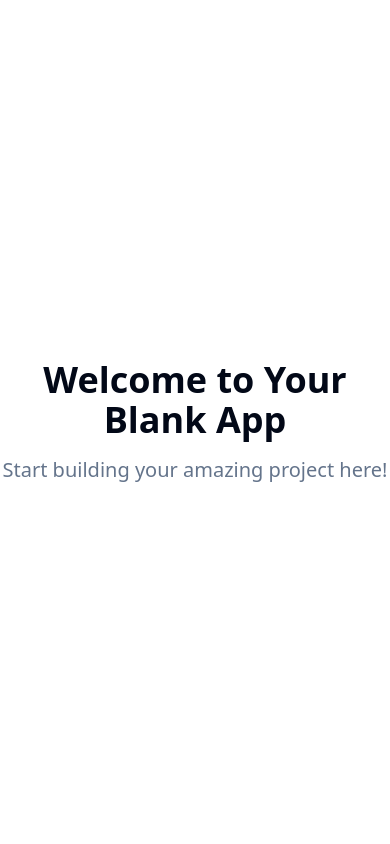
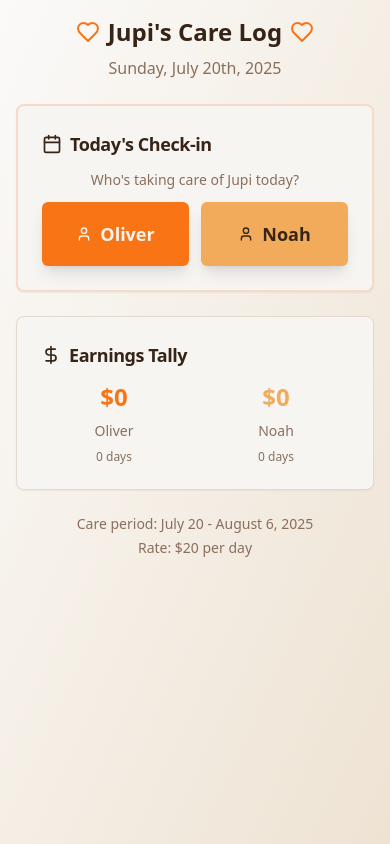
Before and after one commit to bennbennett/oliver-noah-cat-care, a React (Vite) app: page / in a window 390 px wide. Built offline with nearby package versions, Linux system fonts and the light colour scheme.

Commit message:
Add cat-sitting UI
Implement a mobile-friendly UI for logging cat-sitting duties for Oliver and Noah, including date selection, name selection, and a tally system to track earnings.

```diff
--- /dev/null
+++ b/src/components/CatCareTracker.tsx
@@ -0,0 +1,226 @@
+import React, { useState, useEffect } from 'react';
+import { Button } from '@/components/ui/button';
+import { Card, CardContent, CardHeader, CardTitle } from '@/components/ui/card';
+import { Badge } from '@/components/ui/badge';
+import { Calendar, DollarSign, User, Heart } from 'lucide-react';
+import { format, isToday, parseISO } from 'date-fns';
+import { useToast } from '@/hooks/use-toast';
+
+interface CheckIn {
+  date: string;
+  caregiver: 'oliver' | 'noah';
+  timestamp: string;
+}
+
+const CatCareTracker = () => {
+  const [checkIns, setCheckIns] = useState<CheckIn[]>([]);
+  const [todayCheckedIn, setTodayCheckedIn] = useState<string | null>(null);
+  const { toast } = useToast();
+
+  // Date range for cat care (July 20, 2025 - August 6, 2025)
+  const startDate = '2025-07-20';
+  const endDate = '2025-08-06';
+  const payPerDay = 20;
+
+  // Load data from localStorage on component mount
+  useEffect(() => {
+    const savedCheckIns = localStorage.getItem('catCareCheckIns');
+    if (savedCheckIns) {
+      const parsed = JSON.parse(savedCheckIns);
+      setCheckIns(parsed);
+
+      // Check if someone already checked in today
+      const today = format(new Date(), 'yyyy-MM-dd');
+      const todayCheckIn = parsed.find((checkIn: CheckIn) => checkIn.date === today);
+      if (todayCheckIn) {
+        setTodayCheckedIn(todayCheckIn.caregiver);
+      }
+    }
+  }, []);
+
+  // Save to localStorage whenever checkIns change
+  useEffect(() => {
+    localStorage.setItem('catCareCheckIns', JSON.stringify(checkIns));
+  }, [checkIns]);
+
+  const handleCheckIn = (caregiver: 'oliver' | 'noah') => {
+    const today = format(new Date(), 'yyyy-MM-dd');
+
+    if (todayCheckedIn) {
+      toast({
+        title: "Already checked in today!",
+        description: `${todayCheckedIn === 'oliver' ? 'Oliver' : 'Noah'} already checked in for today.`,
+        variant: "destructive",
+      });
+      return;
+    }
+
+    const newCheckIn: CheckIn = {
+      date: today,
+      caregiver,
+      timestamp: new Date().toISOString(),
+    };
+
+    setCheckIns(prev => [...prev, newCheckIn]);
+    setTodayCheckedIn(caregiver);
+
+    toast({
+      title: "Check-in successful! 🐱",
+      description: `${caregiver === 'oliver' ? 'Oliver' : 'Noah'} checked in for today. Great job taking care of Jupi!`,
+    });
+  };
+
+  const getEarnings = (caregiver: 'oliver' | 'noah') => {
+    return checkIns.filter(checkIn => checkIn.caregiver === caregiver).length * payPerDay;
+  };
+
+  const getRecentCheckIns = () => {
+    return checkIns
+      .sort((a, b) => new Date(b.timestamp).getTime() - new Date(a.timestamp).getTime())
+      .slice(0, 5);
+  };
+
+  const today = format(new Date(), 'EEEE, MMMM do, yyyy');
+
+  return (
+    <div className="min-h-screen bg-gradient-to-br from-background to-cat-cream p-4">
+      <div className="max-w-md mx-auto space-y-6">
+
+        {/* Header */}
+        <div className="text-center space-y-2">
+          <div className="flex items-center justify-center gap-2 text-2xl font-bold text-foreground">
+            <Heart className="h-6 w-6 text-primary" />
+            <span>Jupi's Care Log</span>
+            <Heart className="h-6 w-6 text-primary" />
+          </div>
+          <p className="text-muted-foreground">
+            {today}
+          </p>
+        </div>
+
+        {/* Today's Check-in */}
+        <Card className="border-2 border-primary/20">
+          <CardHeader className="pb-3">
+            <CardTitle className="flex items-center gap-2 text-lg">
+              <Calendar className="h-5 w-5" />
+              Today's Check-in
+            </CardTitle>
+          </CardHeader>
+          <CardContent className="space-y-4">
+            {todayCheckedIn ? (
+              <div className="text-center space-y-3">
+                <Badge variant="secondary" className="text-sm px-4 py-2">
+                  ✅ {todayCheckedIn === 'oliver' ? 'Oliver' : 'Noah'} checked in today!
+                </Badge>
+                <p className="text-muted-foreground text-sm">
+                  Thanks for taking great care of Jupi! 🐾
+                </p>
+              </div>
+            ) : (
+              <div className="space-y-3">
+                <p className="text-center text-muted-foreground text-sm">
+                  Who's taking care of Jupi today?
+                </p>
+                <div className="grid grid-cols-2 gap-3">
+                  <Button
+                    variant="oliver"
+                    size="lg"
+                    onClick={() => handleCheckIn('oliver')}
+                    className="h-16 text-lg font-semibold"
+                  >
+                    <User className="h-5 w-5" />
+                    Oliver
+                  </Button>
+                  <Button
+                    variant="noah"
+                    size="lg"
+                    onClick={() => handleCheckIn('noah')}
+                    className="h-16 text-lg font-semibold"
+                  >
+                    <User className="h-5 w-5" />
+                    Noah
+                  </Button>
+                </div>
+              </div>
+            )}
+          </CardContent>
+        </Card>
+
+        {/* Earnings Tally */}
+        <Card>
+          <CardHeader className="pb-3">
+            <CardTitle className="flex items-center gap-2 text-lg">
+              <DollarSign className="h-5 w-5" />
+              Earnings Tally
+            </CardTitle>
+          </CardHeader>
+          <CardContent>
+            <div className="grid grid-cols-2 gap-4">
+              <div className="text-center space-y-2">
+                <div className="text-2xl font-bold text-cat-orange">
+                  ${getEarnings('oliver')}
+                </div>
+                <div className="text-sm text-muted-foreground">
+                  Oliver
+                </div>
+                <div className="text-xs text-muted-foreground">
+                  {checkIns.filter(c => c.caregiver === 'oliver').length} days
+                </div>
+              </div>
+              <div className="text-center space-y-2">
+                <div className="text-2xl font-bold text-accent">
+                  ${getEarnings('noah')}
+                </div>
+                <div className="text-sm text-muted-foreground">
+                  Noah
+                </div>
+                <div className="text-xs text-muted-foreground">
+                  {checkIns.filter(c => c.caregiver === 'noah').length} days
+                </div>
+              </div>
+            </div>
+          </CardContent>
+        </Card>
+
+        {/* Recent Check-ins */}
+        {checkIns.length > 0 && (
+          <Card>
+            <CardHeader className="pb-3">
+              <CardTitle className="text-lg">Recent Check-ins</CardTitle>
+            </CardHeader>
+            <CardContent>
+              <div className="space-y-2">
+                {getRecentCheckIns().map((checkIn, index) => (
+                  <div
+                    key={`${checkIn.date}-${checkIn.caregiver}`}
+                    className="flex items-center justify-between p-3 bg-muted rounded-lg"
+                  >
+                    <div className="flex items-center gap-3">
+                      <div className={`w-3 h-3 rounded-full ${
+                        checkIn.caregiver === 'oliver' ? 'bg-cat-orange' : 'bg-accent'
+                      }`} />
+                      <span className="font-medium">
+                        {checkIn.caregiver === 'oliver' ? 'Oliver' : 'Noah'}
+                      </span>
+                    </div>
+                    <div className="text-sm text-muted-foreground">
+                      {format(parseISO(checkIn.date), 'MMM d')}
+                    </div>
+                  </div>
+                ))}
+              </div>
+            </CardContent>
+          </Card>
+        )}
+
+        {/* Period Info */}
+        <div className="text-center text-sm text-muted-foreground space-y-1">
+          <p>Care period: July 20 - August 6, 2025</p>
+          <p>Rate: $20 per day</p>
+        </div>
+      </div>
+    </div>
+  );
+};
+
+export default CatCareTracker;
--- a/src/components/ui/button.tsx
+++ b/src/components/ui/button.tsx
@@ -18,6 +18,9 @@ const buttonVariants = cva(
           "bg-secondary text-secondary-foreground hover:bg-secondary/80",
         ghost: "hover:bg-accent hover:text-accent-foreground",
         link: "text-primary underline-offset-4 hover:underline",
+        oliver: "bg-cat-orange text-primary-foreground hover:bg-cat-orange/90 shadow-lg",
+        noah: "bg-accent text-accent-foreground hover:bg-accent/90 shadow-lg",
+        success: "bg-success text-success-foreground hover:bg-success/90",
       },
       size: {
         default: "h-10 px-4 py-2",
--- a/src/index.css
+++ b/src/index.css
@@ -8,33 +8,44 @@ All colors MUST be HSL.
 
 @layer base {
   :root {
-    --background: 0 0% 100%;
-    --foreground: 222.2 84% 4.9%;
+    --background: 34 20% 98%;
+    --foreground: 25 40% 15%;
 
-    --card: 0 0% 100%;
-    --card-foreground: 222.2 84% 4.9%;
+    --card: 35 25% 96%;
+    --card-foreground: 25 40% 15%;
 
-    --popover: 0 0% 100%;
-    --popover-foreground: 222.2 84% 4.9%;
+    --popover: 35 25% 96%;
+    --popover-foreground: 25 40% 15%;
 
-    --primary: 222.2 47.4% 11.2%;
-    --primary-foreground: 210 40% 98%;
+    --primary: 25 95% 53%;
+    --primary-foreground: 35 25% 96%;
 
-    --secondary: 210 40% 96.1%;
-    --secondary-foreground: 222.2 47.4% 11.2%;
+    --secondary: 35 45% 88%;
+    --secondary-foreground: 25 40% 15%;
 
-    --muted: 210 40% 96.1%;
-    --muted-foreground: 215.4 16.3% 46.9%;
+    --muted: 35 35% 92%;
+    --muted-foreground: 25 20% 45%;
 
-    --accent: 210 40% 96.1%;
-    --accent-foreground: 222.2 47.4% 11.2%;
+    --accent: 32 85% 65%;
+    --accent-foreground: 25 40% 15%;
 
     --destructive: 0 84.2% 60.2%;
     --destructive-foreground: 210 40% 98%;
 
-    --border: 214.3 31.8% 91.4%;
-    --input: 214.3 31.8% 91.4%;
-    --ring: 222.2 84% 4.9%;
+    --border: 35 25% 85%;
+    --input: 35 25% 90%;
+    --ring: 25 95% 53%;
+
+    /* Cat care theme colors */
+    --cat-orange: 25 95% 53%;
+    --cat-cream: 35 45% 88%;
+    --cat-brown: 25 40% 35%;
+    --success: 142 76% 36%;
+    --success-foreground: 35 25% 96%;
+
+    /* Gradients */
+    --gradient-warm: linear-gradient(135deg, hsl(var(--cat-orange)), hsl(var(--accent)));
+    --gradient-subtle: linear-gradient(180deg, hsl(var(--background)), hsl(var(--cat-cream)));
 
     --radius: 0.5rem;
 
--- a/src/pages/Index.tsx
+++ b/src/pages/Index.tsx
@@ -1,14 +1,7 @@
-// Update this page (the content is just a fallback if you fail to update the page)
+import CatCareTracker from '@/components/CatCareTracker';
 
 const Index = () => {
-  return (
-    <div className="min-h-screen flex items-center justify-center bg-background">
-      <div className="text-center">
-        <h1 className="text-4xl font-bold mb-4">Welcome to Your Blank App</h1>
-        <p className="text-xl text-muted-foreground">Start building your amazing project here!</p>
-      </div>
-    </div>
-  );
+  return <CatCareTracker />;
 };
 
 export default Index;
--- a/tailwind.config.ts
+++ b/tailwind.config.ts
@@ -52,6 +52,13 @@ export default {
 					DEFAULT: 'hsl(var(--card))',
 					foreground: 'hsl(var(--card-foreground))'
 				},
+				success: {
+					DEFAULT: 'hsl(var(--success))',
+					foreground: 'hsl(var(--success-foreground))'
+				},
+				'cat-orange': 'hsl(var(--cat-orange))',
+				'cat-cream': 'hsl(var(--cat-cream))',
+				'cat-brown': 'hsl(var(--cat-brown))',
 				sidebar: {
 					DEFAULT: 'hsl(var(--sidebar-background))',
 					foreground: 'hsl(var(--sidebar-foreground))',
```
